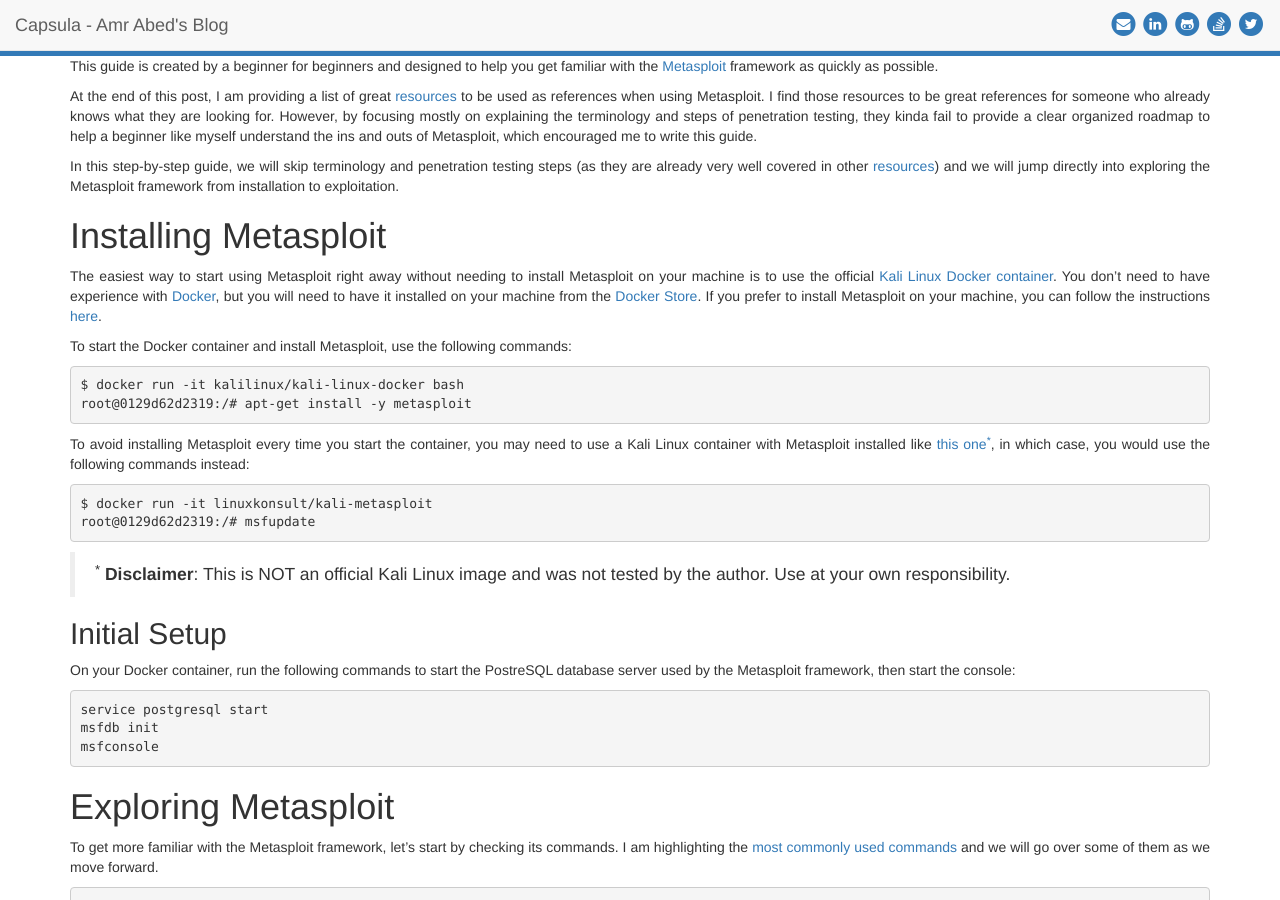
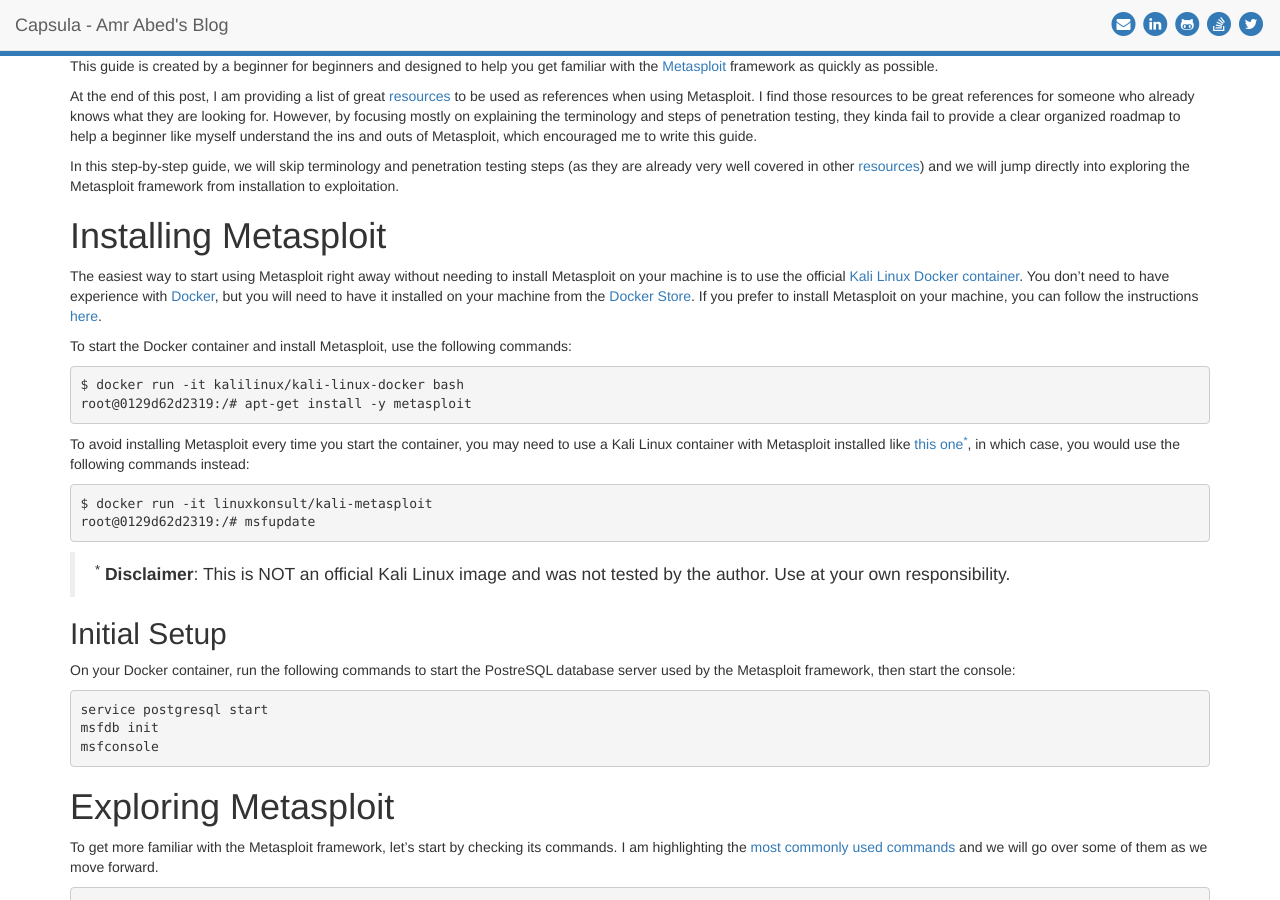
Before and after one commit to amrabed/capsula, a Jekyll site: the page built from _posts/2017-03-24-Metasploit-Quickstart-Guide.md, in a window 1280 px wide and 900 px high. Built offline with Jekyll 4.4.1, drawn with Linux system fonts in a browser that asks for light colours; nearby versions of some CDN libraries; a script that is not in the unit is left out; comment, search, counter and statistics services are not loaded.

Commit message:
Update post.html

```diff
--- a/_layouts/post.html
+++ b/_layouts/post.html
@@ -2,7 +2,7 @@
 layout: default
 ---
 
-<article class="container text-justify">
+<article class="container">
 	<div>
     	{{ content }}
 	</div>
```
